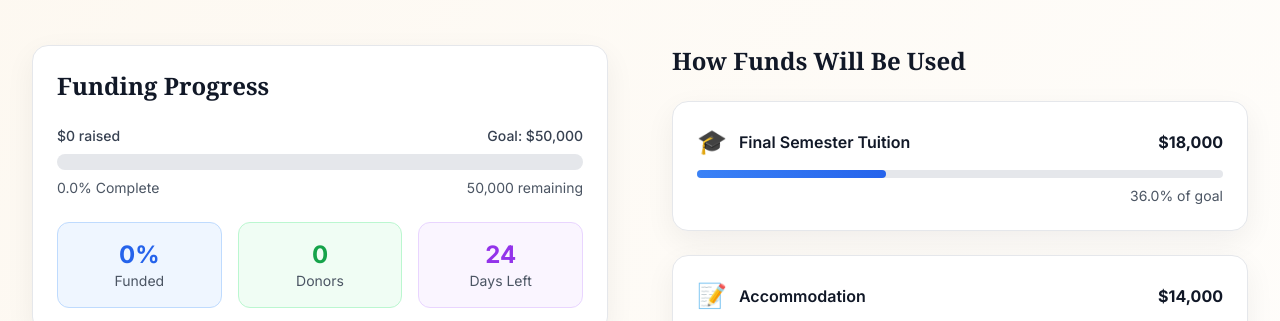
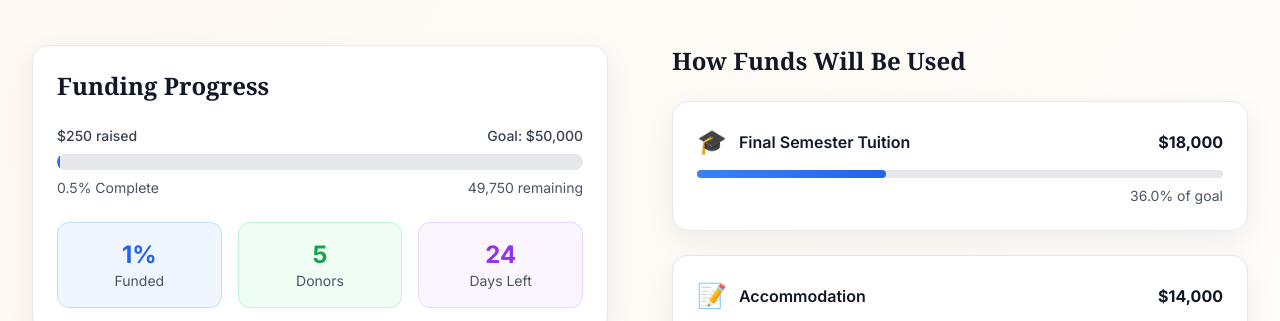
Before and after one commit to praise-cloud/crowd_funding_landing-_page, a React (Vite) app: page / in a window 1280 px wide. Shown: the part 2420-2741 px from the top of the page. Built offline with nearby package versions, Linux system fonts and the light colour scheme; no server answers; the HTML template or start-up script is replaced by a standard one.

Commit message:
update the paypal payment process and the amount raised

```diff
--- a/src/components/Funding.jsx
+++ b/src/components/Funding.jsx
@@ -17,7 +17,7 @@ const Funding = () => {
     percentage: (item.amount / totalGoal) * 100
   }));
 
-  const currentAmount = 0;
+  const currentAmount = 250;
   const progressPercentage = (currentAmount / totalGoal) * 100;
 
   return (
```
Also changed, not shown: 2 other files (tests, documents, lock files or other folders).
